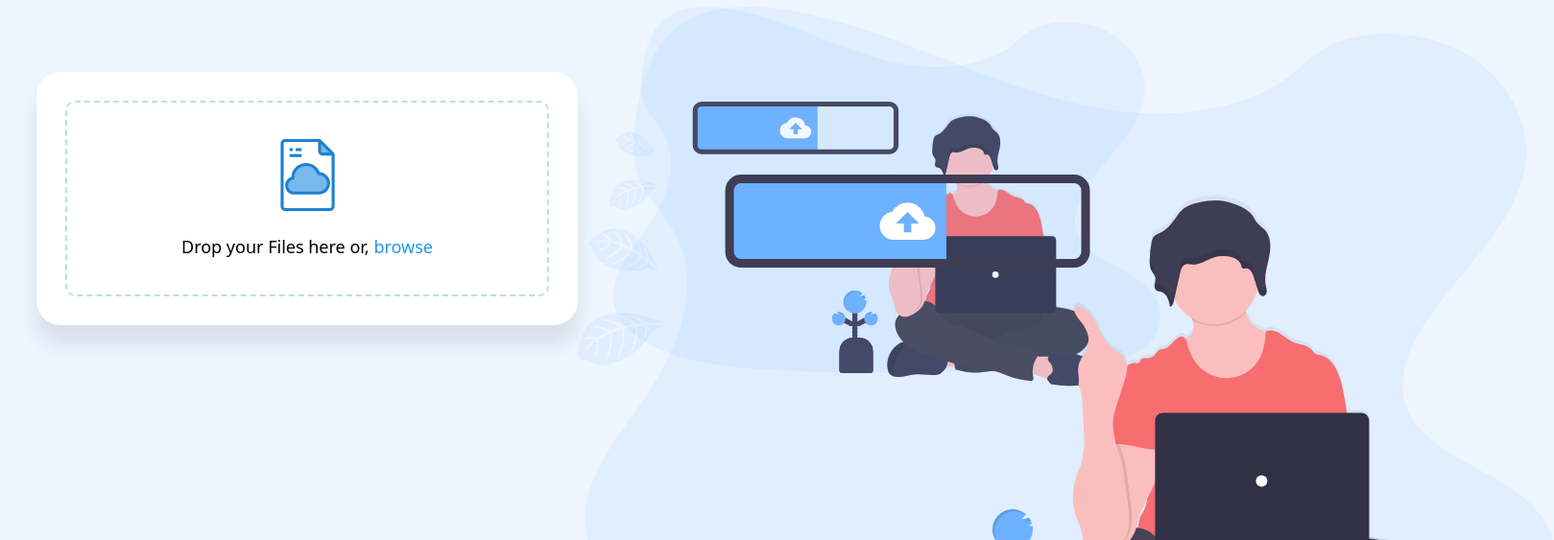
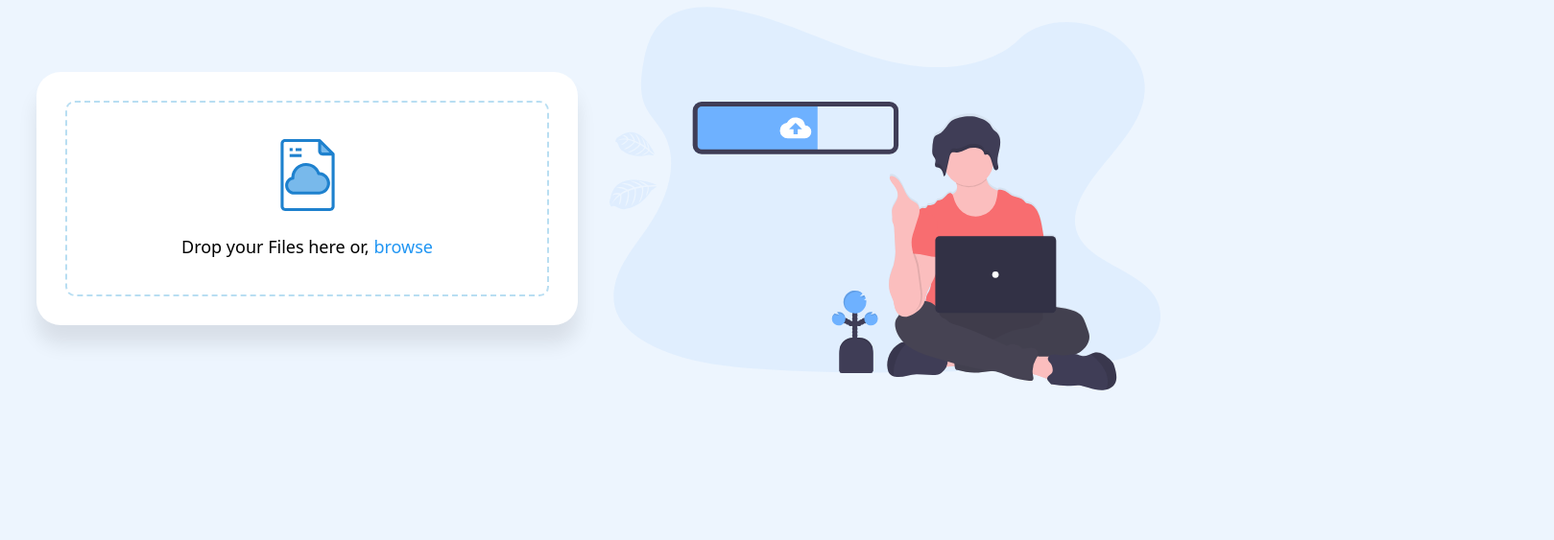
Before and after one commit to Raunak0604/RabShare, a plain HTML site: page index.html in a window 1280 px wide. Shown: the part 193-756 px from the top of the page at 96% size, 1619 px wide, since content can reach past the window. Drawn offline with Linux system fonts and the light colour scheme.

Commit message:
file added

```diff
--- a/index.html
+++ b/index.html
@@ -64,10 +64,7 @@
             </div>
         </div>
     </section>
-    <div class="image-vector">
-        <img src="./undraw-upload.svg" id="img" alt="icon">
-
-    </div>
+    <div class="image-vector"></div>
     <div class="toast">Sample message</div>
     <!-- github fork button -->
     <a href="https://github.com/Raunak0604" class="github-corner"
```
